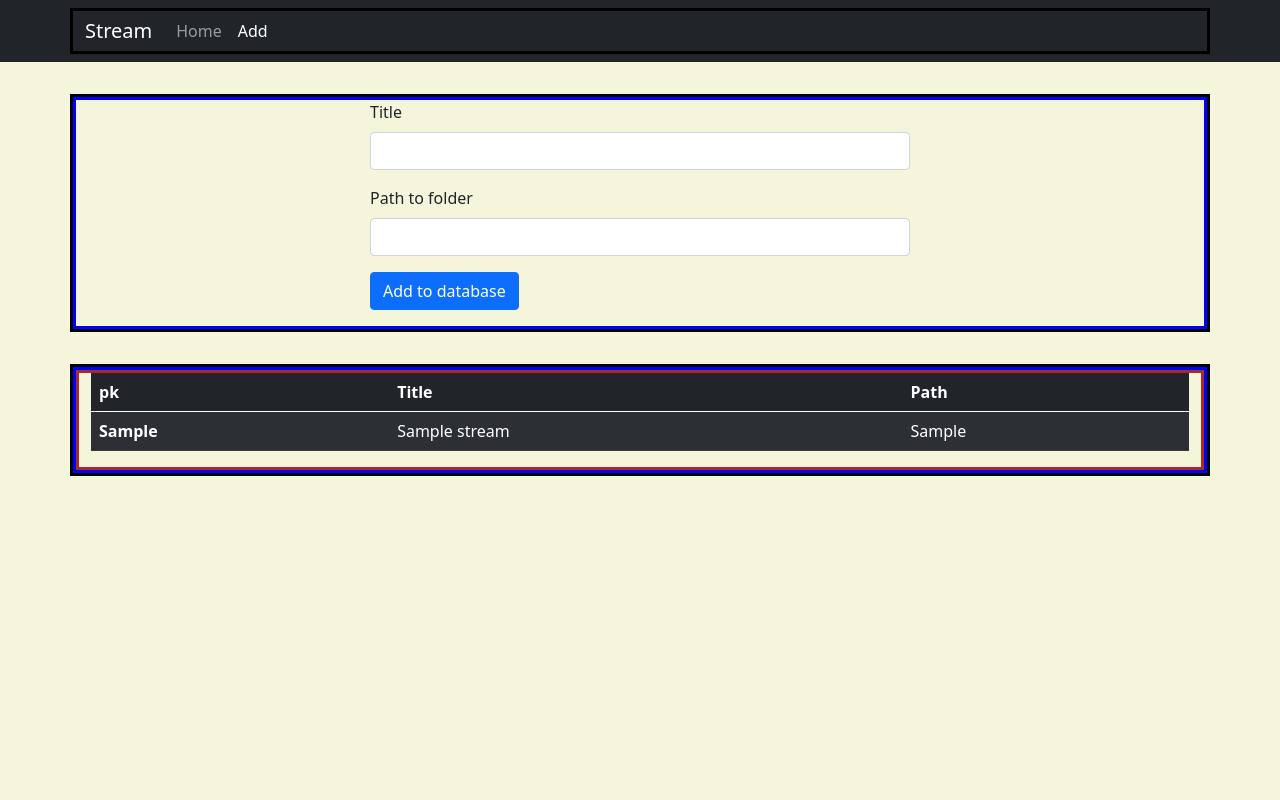
After one commit to politecat314/stream, a PHP site: page /add.php in a window 1280 px wide. The commit adds this page. Run offline with PHP 8.4, Linux system fonts and the light colour scheme; tables that the repository leaves empty or names only in its code hold one stand-in row (values such as "Sample post").

Commit message:
connected to db. No delete

```diff
--- /dev/null
+++ b/add.php
@@ -0,0 +1,156 @@
+<?php
+include "db_connection.php";
+
+function sendToDb($title, $path)
+{
+    $conn = OpenCon();
+
+    $path = mysqli_real_escape_string($conn,$path);
+
+    $sql = "INSERT INTO stream (title, path)
+            VALUES ('$title', '$path')";
+
+    if (!$conn->query($sql) === TRUE) { // echo error message if failed to save in database
+        echo "Error: " . $sql . "<br>" . $conn->error;
+    }
+
+    CloseCon($conn);
+}
+
+function removeFromDb($pk)
+{
+    $conn = OpenCon();
+
+    $sql = "DELETE FROM stream
+            WHERE pk = $pk";
+
+    if (!$conn->query($sql) === TRUE) { // echo error message if failed to save in database
+        echo "Error: " . $sql . "<br>" . $conn->error;
+    }
+
+    CloseCon($conn);
+}
+
+// sendToDb('Parks and Recreation S02','C:\Users\user\Downloads\Parks.And.Recreation.S02.COMPLETE.WEB-DL.x264-LeRalouf');
+
+$encodedHtmlPost = array_map('htmlspecialchars', $_POST);
+if (!empty($encodedHtmlPost)) {
+    sendToDb($encodedHtmlPost['title'],$encodedHtmlPost['path']);
+}
+
+?>
+
+
+<html>
+
+<head>
+    <!-- Required meta tags -->
+    <meta charset="utf-8">
+    <meta name="viewport" content="width=device-width, initial-scale=1">
+
+
+
+
+    <!-- Bootstrap CSS -->
+    <link href="https://cdn.jsdelivr.net/npm/bootstrap@5.0.0-beta2/dist/css/bootstrap.min.css" rel="stylesheet" integrity="sha384-BmbxuPwQa2lc/FVzBcNJ7UAyJxM6wuqIj61tLrc4wSX0szH/Ev+nYRRuWlolflfl" crossorigin="anonymous">
+    <link rel="stylesheet" href="style.css">
+    <!-- font awesome css -->
+    <!-- <link rel="stylesheet" href="https://cdnjs.cloudflare.com/ajax/libs/font-awesome/5.15.2/css/all.min.css"> -->
+
+
+
+    <!-- <link rel="icon" type="image/svg" href="/components/logo.svg"/> -->
+    <title>Stream: add</title>
+
+</head>
+
+
+<body>
+    <nav class="navbar navbar-expand-lg navbar-dark bg-dark">
+        <div class="container">
+            <a class="navbar-brand" href="#">Stream</a>
+            <!-- <button class="navbar-toggler" type="button" data-bs-toggle="collapse" data-bs-target="#navbarText" aria-controls="navbarText" aria-expanded="false" aria-label="Toggle navigation">
+                <span class="navbar-toggler-icon"></span>
+            </button> -->
+            <div class="collapse navbar-collapse d-sm-none" id="navbarText">
+                <ul id="link_list" class="navbar-nav me-auto mb-2 mb-lg-0">
+                    <li class="nav-item">
+                        <a class="nav-link" aria-current="page" href="index.php">Home</a>
+                    </li>
+                    <li class="nav-item">
+                        <a class="nav-link active" href="#">Add</a>
+                    </li>
+            </div>
+        </div>
+    </nav>
+
+
+    <div class="container top-2-rem">
+        <div class="row d-flex justify-content-center">
+            <div class="col-6">
+                <form method="post">
+                    <div class="mb-3">
+                        <label for="exampleInputEmail1" class="form-label">Title</label>
+                        <input type="text" name="title" class="form-control" id="exampleInputEmail1" aria-describedby="emailHelp">
+                    </div>
+                    <div class="mb-3">
+                        <label for="exampleInputPassword1" class="form-label">Path to folder</label>
+                        <input type="text" name="path" class="form-control" id="exampleInputPassword1">
+                    </div>
+                    <button type="submit" class="btn btn-primary">Add to database</button>
+                </form>
+            </div>
+        </div>
+    </div>
+
+    <div class="container top-2-rem">
+        <div class="row d-flex justify-content-center">
+            <div class="col">
+                <table class="table table-striped table-dark">
+                    <thead>
+                        <tr>
+                            <th scope="col">pk</th>
+                            <th scope="col">Title</th>
+                            <th scope="col">Path</th>
+                        </tr>
+                    </thead>
+                    <tbody>
+                        <?php
+                            $conn = OpenCon();
+
+                            $sql = "SELECT * FROM stream
+                                    ORDER BY pk DESC";
+                            $result = $conn->query($sql);
+
+                            if ($result->num_rows > 0) {
+                                // output data of each row
+                                while($row = $result->fetch_assoc()) {
+                                    echo   '<tr>
+                                                <th scope="row">'.$row['pk'].'</th>
+                                                <td>'.$row['title'].'</td>
+                                                <td>'.$row['path'].'</td>
+                                            </tr>';
+                                }
+                              } else {
+                                echo "No titles in the database";
+                              }
+
+
+                            CloseCon($conn);
+                        ?>
+                    </tbody>
+                </table>
+            </div>
+        </div>
+    </div>
+
+    <!-- Option 1: Bootstrap Bundle with Popper -->
+    <script src="https://cdn.jsdelivr.net/npm/bootstrap@5.0.0-beta2/dist/js/bootstrap.bundle.min.js" integrity="sha384-b5kHyXgcpbZJO/tY9Ul7kGkf1S0CWuKcCD38l8YkeH8z8QjE0GmW1gYU5S9FOnJ0" crossorigin="anonymous"></script>
+    <script>
+        if (window.history.replaceState) { // prevent resubmission of form
+            window.history.replaceState(null, null, window.location.href);
+        }
+    </script>
+</body>
+
+</html>
--- /dev/null
+++ b/db_connection.php
@@ -0,0 +1,18 @@
+<?php
+function OpenCon()
+ {
+ $dbhost = "localhost";
+ $dbuser = "root";
+ $dbpass = "";
+ $db = "stream";
+ $conn = new mysqli($dbhost, $dbuser, $dbpass,$db) or die("Connect failed: %s\n". $conn -> error);
+
+ return $conn;
+ }
+
+function CloseCon($conn)
+ {
+ $conn -> close();
+ }
+
+?>
--- a/style.css
+++ b/style.css
@@ -1,5 +1,6 @@
 body {
-    background-color: #181A1B;
+    /* background-color: #181A1B; */
+    background-color:beige;
 }
 
 h2 {
@@ -30,7 +31,27 @@ p {
     background-color: #1C1E1F;
 }
 
-/* .row {
+.top-2-rem {
+    margin-top: 2rem;
+}
+
+
+
+.videoCol {
+    padding-top: 0.5rem;
+    padding-bottom: 0.5rem;
+}
+
+
+
+/* remove later */
+.container {
+    border-style: solid;
+    border-color: black;
+}
+
+
+.row {
     border-style: solid;
     border-color:blue;
 }
@@ -38,11 +59,4 @@ p {
 .col {
     border-style: solid;
     border-color:brown;
-} */
-
-
-
-.videoCol {
-    padding-top: 0.5rem;
-    padding-bottom: 0.5rem;
 }
```
Also changed, not shown: index.php (+4 -11 lines).
